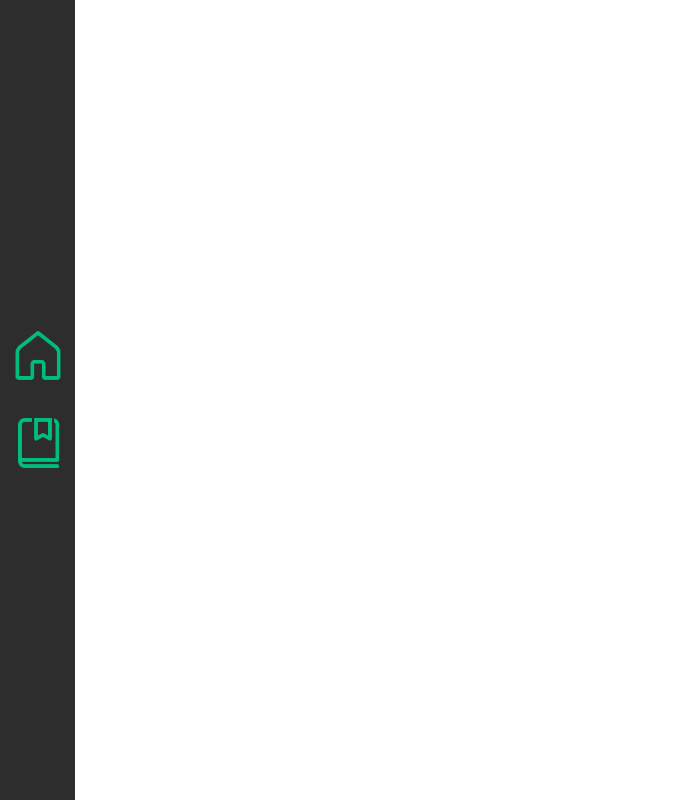
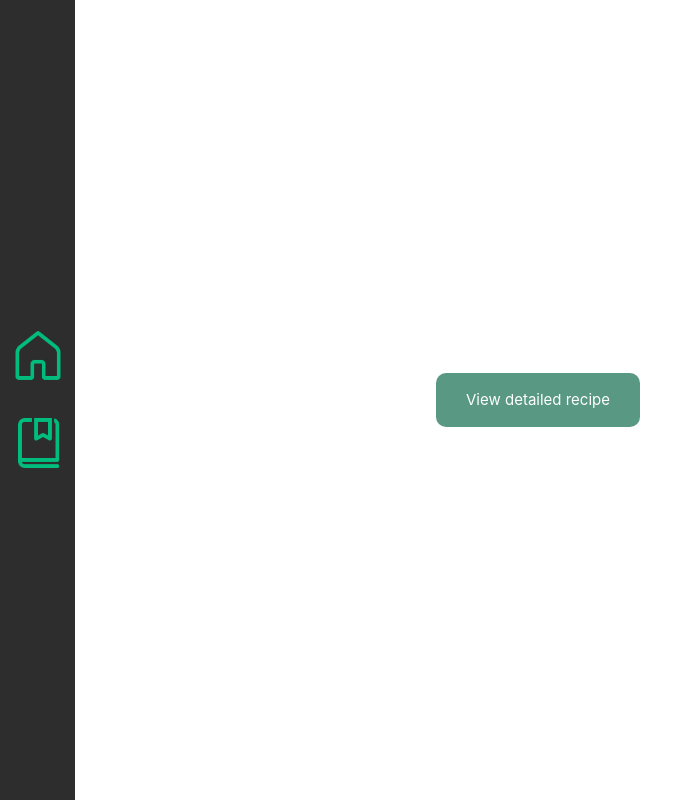
Before and after one commit to justinedauphinais/cloud-project, a Vue app: page /catalogue in a window 1280 px wide. Before the commit this address had no page. Shown: the whole page, without its empty margins (0-688 px from the left). Built offline with nearby package versions, Linux system fonts and the light colour scheme.

Commit message:
view catalogue et view recette

```diff
--- a/src/router/index.js
+++ b/src/router/index.js
@@ -1,5 +1,8 @@
 import { createRouter, createWebHistory } from 'vue-router'
+
 import HomeView from '../views/HomeView.vue'
+import RecetteView from '../views/RecetteView.vue'
+import CatalogueView from '../views/CatalogueView.vue'
 
 const router = createRouter({
   history: createWebHistory(import.meta.env.BASE_URL),
@@ -10,11 +13,18 @@ const router = createRouter({
       component: HomeView
     },
     {
+      path: '/recette',
+      name: 'recette',
+      component: RecetteView
+    },
+    {
+      path: '/catalogue',
+      name: 'catalogue',
+      component: CatalogueView
+    },
+    {
       path: '/about',
       name: 'about',
-      // route level code-splitting
-      // this generates a separate chunk (About.[hash].js) for this route
-      // which is lazy-loaded when the route is visited.
       component: () => import('../views/AboutView.vue')
     }
   ]
--- /dev/null
+++ b/src/views/CatalogueView.vue
@@ -0,0 +1,25 @@
+<script setup>
+</script>
+
+<template>
+    <main id="catalogue">
+
+        <div><router-link to="/recette">View detailed recipe</router-link></div>
+    </main>
+</template>
+
+<style scoped>
+   #catalogue div {
+    padding: 1em 2em;
+    border-radius: 10px;
+    background-color: #599883;
+  }
+
+  #catalogue div a {
+    color: white;
+  }
+
+  #catalogue div:hover {
+    background-color: #00BD7E;
+  }
+</style>
--- a/src/views/HomeView.vue
+++ b/src/views/HomeView.vue
@@ -19,7 +19,7 @@
         </section>
     </div>
 
-    <div><a href="/catalogue">View all recipes</a></div>
+    <div><router-link to="/catalogue">View all recipes</router-link></div>
   </main>
 </template>
 
--- /dev/null
+++ b/src/views/RecetteView.vue
@@ -0,0 +1,13 @@
+<script setup>
+</script>
+
+
+<template>
+
+
+
+</template>
+
+<script>
+
+</script>
```
